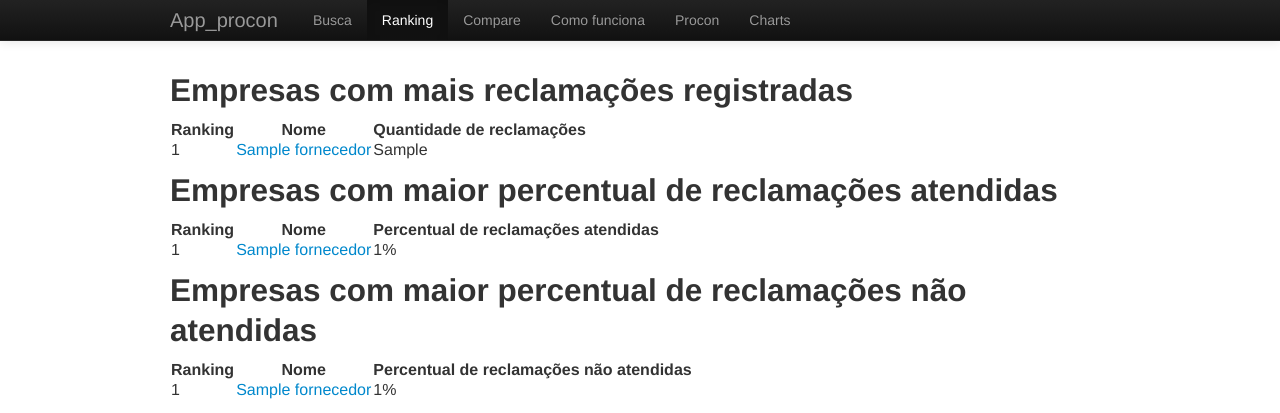
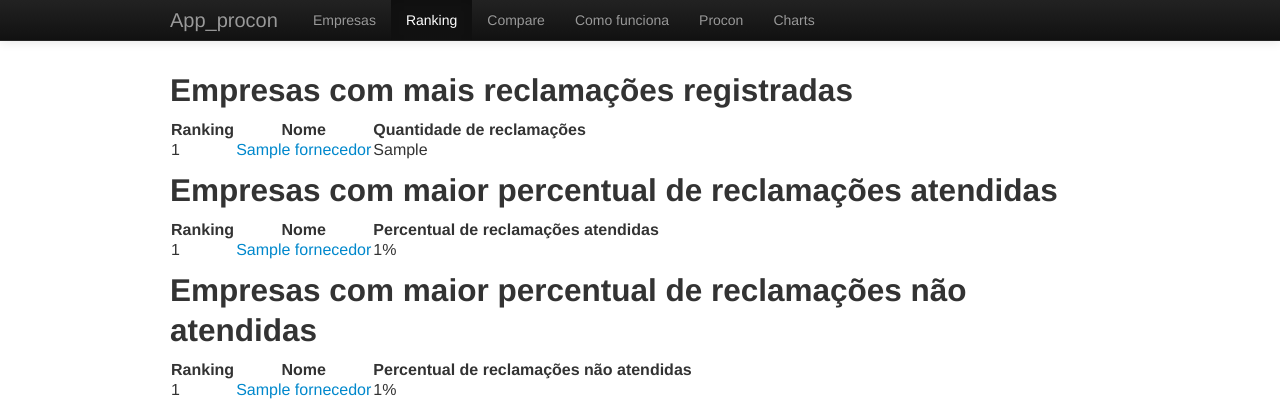
Before and after one commit to mateusgrb/app-procon, a Django app: template app_procon/templates/ranking.html in a window 1280 px wide. Shown: the top 413 px of the page. Run offline with Django 3.2, Linux system fonts and the light colour scheme; the template is opened without the code that fills it: most values are stand-ins (such as "Sample title", 1, 10 or a date in 2020); some libraries are stand-ins or nearby versions.

Commit message:
Changed base url to 'app_procon', name of index page on top menubar and count of companies retrieved

```diff
--- a/app_procon/static_files/css/app_procon.css
+++ b/app_procon/static_files/css/app_procon.css
@@ -31,3 +31,8 @@
 #footer {
     background-color: #f5f5f5;
 }
+
+.errorlist {
+    visibility: hidden;
+    height: 0px;
+}
--- a/app_procon/templates/ranking.html
+++ b/app_procon/templates/ranking.html
@@ -1,11 +1,11 @@
 {% extends "template.html" %}
 {% block menubar_links %}
-<li><a href="/companies">Busca</a></li>
-<li class="active"><a href="/companies/ranking">Ranking</a></li>
-<li><a href="/companies/compare">Compare</a></li>
-<li><a href="/companies/comofunciona">Como funciona</a></li>
-<li><a href="/companies/procon">Procon</a></li>
-<li><a href="/companies/charts">Charts</a></li>
+<li><a href="/app_procon/">Empresas</a></li>
+<li class="active"><a href="/app_procon/ranking">Ranking</a></li>
+<li><a href="/app_procon/compare">Compare</a></li>
+<li><a href="/app_procon/comofunciona">Como funciona</a></li>
+<li><a href="/app_procon/procon">Procon</a></li>
+<li><a href="/app_procon/charts">Charts</a></li>
 {% endblock %}
 {% block content %}
 <div>
@@ -17,7 +17,7 @@
 {% for fornecedor in fornecedores_reclamacoes %}
 <tr>
 <td>{{ forloop.counter }}</td>
-<td><a href="/companies/{{ fornecedor.id }}">{{ fornecedor.str_nome_fantasia }}</a></td>
+<td><a href="/empresas/{{ fornecedor.id }}">{{ fornecedor.str_nome_fantasia }}</a></td>
 <td>{{ fornecedor.quantidade_reclamacoes }}</td>
 </tr>
 </div>
--- a/app_procon/urls.py
+++ b/app_procon/urls.py
@@ -10,7 +10,7 @@ urlpatterns = patterns('',
     # url(r'^app_procon/', include('app_procon.foo.urls')),
     # Uncomment the admin/doc line below to enable admin documentation:
     # url(r'^admin/doc/', include('django.contrib.admindocs.urls')),
-    url(r'^companies/', include('companiesEvaluator.urls')),
+    url(r'^app_procon/', include('companiesEvaluator.urls', namespace='companiesEvaluator', app_name='companiesEvaluator')),
     # Uncomment the next line to enable the admin:
     url(r'^admin/', include(admin.site.urls)),
 )
--- a/companiesEvaluator/forms.py
+++ b/companiesEvaluator/forms.py
@@ -1,4 +1,4 @@
 from django import forms
 
 class SearchForm(forms.Form):
-    keyword = forms.CharField(max_length=180, label="", required=False, widget=forms.TextInput(attrs={'class': 'searchfield'}))
+    keyword = forms.CharField(max_length=180, label="", required=True, widget=forms.TextInput(attrs={'class': 'searchfield'}))
```
Also changed, not shown: app_procon/templates/index.html (+12 -7 lines).
